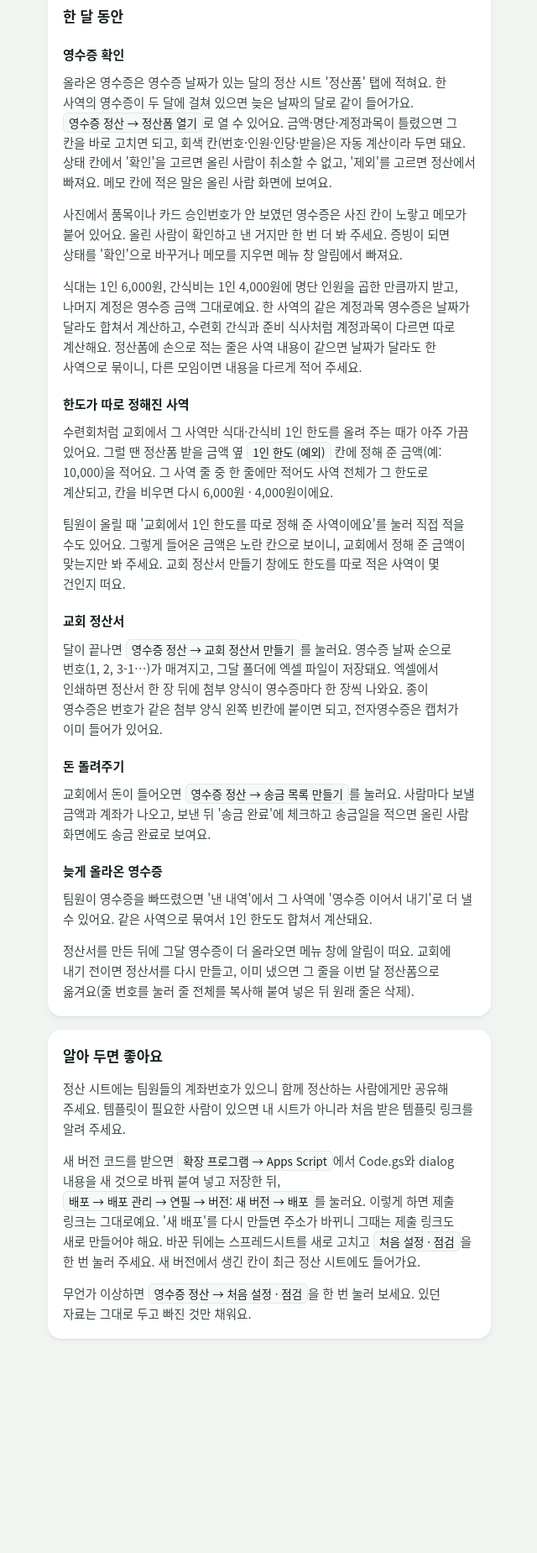
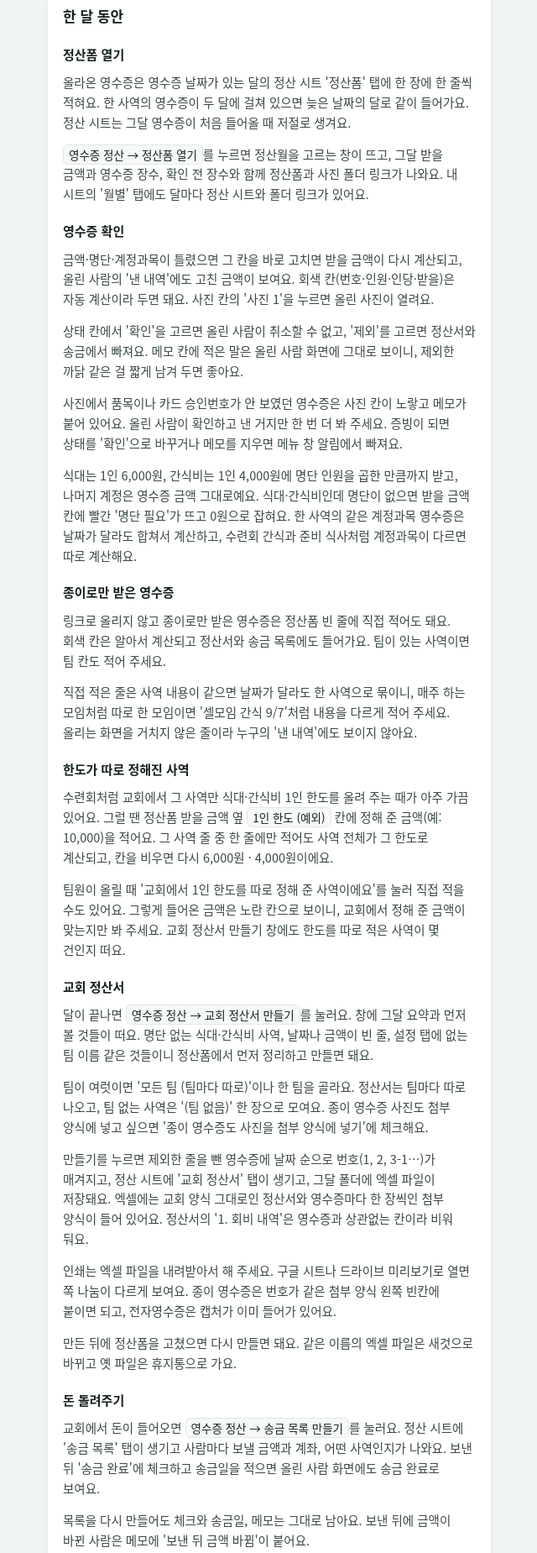
Before and after one commit to yosnurture1-coder/yos, a plain HTML site: page settle/guide.html in a window 1280 px wide. Shown: the part 1770-3619 px from the top of the page at 84% size, without its empty margins (319-959 px from the left). Before the commit the page ends 3436 px from the top, so only its background shows below. Drawn offline with Linux system fonts and the light colour scheme; a web font is replaced by a local one.

Commit message:
Add files via upload

```diff
--- a/settle/guide.html
+++ b/settle/guide.html
@@ -91,20 +91,45 @@
 
   <section class="card" aria-labelledby="h-month">
     <h2 id="h-month">한 달 동안</h2>
+    <h3>정산폼 열기</h3>
+    <p class="txt">올라온 영수증은 영수증 날짜가 있는 달의 정산 시트 '정산폼' 탭에 한 장에 한 줄씩 적혀요. 한 사역의 영수증이 두 달에 걸쳐 있으면 늦은 날짜의 달로 같이 들어가요. 정산 시트는 그달 영수증이 처음 들어올 때 저절로 생겨요.</p>
+    <p class="txt"><span class="path">영수증 정산 → 정산폼 열기</span>를 누르면 정산월을 고르는 창이 뜨고, 그달 받을 금액과 영수증 장수, 확인 전 장수와 함께 정산폼과 사진 폴더 링크가 나와요. 내 시트의 '월별' 탭에도 달마다 정산 시트와 폴더 링크가 있어요.</p>
     <h3>영수증 확인</h3>
-    <p class="txt">올라온 영수증은 영수증 날짜가 있는 달의 정산 시트 '정산폼' 탭에 적혀요. 한 사역의 영수증이 두 달에 걸쳐 있으면 늦은 날짜의 달로 같이 들어가요. <span class="path">영수증 정산 → 정산폼 열기</span>로 열 수 있어요. 금액·명단·계정과목이 틀렸으면 그 칸을 바로 고치면 되고, 회색 칸(번호·인원·인당·받을)은 자동 계산이라 두면 돼요. 상태 칸에서 '확인'을 고르면 올린 사람이 취소할 수 없고, '제외'를 고르면 정산에서 빠져요. 메모 칸에 적은 말은 올린 사람 화면에 보여요.</p>
+    <p class="txt">금액·명단·계정과목이 틀렸으면 그 칸을 바로 고치면 받을 금액이 다시 계산되고, 올린 사람의 '낸 내역'에도 고친 금액이 보여요. 회색 칸(번호·인원·인당·받을)은 자동 계산이라 두면 돼요. 사진 칸의 '사진 1'을 누르면 올린 사진이 열려요.</p>
+    <p class="txt">상태 칸에서 '확인'을 고르면 올린 사람이 취소할 수 없고, '제외'를 고르면 정산서와 송금에서 빠져요. 메모 칸에 적은 말은 올린 사람 화면에 그대로 보이니, 제외한 까닭 같은 걸 짧게 남겨 두면 좋아요.</p>
     <p class="txt">사진에서 품목이나 카드 승인번호가 안 보였던 영수증은 사진 칸이 노랗고 메모가 붙어 있어요. 올린 사람이 확인하고 낸 거지만 한 번 더 봐 주세요. 증빙이 되면 상태를 '확인'으로 바꾸거나 메모를 지우면 메뉴 창 알림에서 빠져요.</p>
-    <p class="txt">식대는 1인 6,000원, 간식비는 1인 4,000원에 명단 인원을 곱한 만큼까지 받고, 나머지 계정은 영수증 금액 그대로예요. 한 사역의 같은 계정과목 영수증은 날짜가 달라도 합쳐서 계산하고, 수련회 간식과 준비 식사처럼 계정과목이 다르면 따로 계산해요. 정산폼에 손으로 적는 줄은 사역 내용이 같으면 날짜가 달라도 한 사역으로 묶이니, 다른 모임이면 내용을 다르게 적어 주세요.</p>
+    <p class="txt">식대는 1인 6,000원, 간식비는 1인 4,000원에 명단 인원을 곱한 만큼까지 받고, 나머지 계정은 영수증 금액 그대로예요. 식대·간식비인데 명단이 없으면 받을 금액 칸에 빨간 '명단 필요'가 뜨고 0원으로 잡혀요. 한 사역의 같은 계정과목 영수증은 날짜가 달라도 합쳐서 계산하고, 수련회 간식과 준비 식사처럼 계정과목이 다르면 따로 계산해요.</p>
+    <h3>종이로만 받은 영수증</h3>
+    <p class="txt">링크로 올리지 않고 종이로만 받은 영수증은 정산폼 빈 줄에 직접 적어도 돼요. 회색 칸은 알아서 계산되고 정산서와 송금 목록에도 들어가요. 팀이 있는 사역이면 팀 칸도 적어 주세요.</p>
+    <p class="txt">직접 적은 줄은 사역 내용이 같으면 날짜가 달라도 한 사역으로 묶이니, 매주 하는 모임처럼 따로 한 모임이면 '셀모임 간식 9/7'처럼 내용을 다르게 적어 주세요. 올리는 화면을 거치지 않은 줄이라 누구의 '낸 내역'에도 보이지 않아요.</p>
     <h3>한도가 따로 정해진 사역</h3>
     <p class="txt">수련회처럼 교회에서 그 사역만 식대·간식비 1인 한도를 올려 주는 때가 아주 가끔 있어요. 그럴 땐 정산폼 받을 금액 옆 <span class="path">1인 한도 (예외)</span> 칸에 정해 준 금액(예: 10,000)을 적어요. 그 사역 줄 중 한 줄에만 적어도 사역 전체가 그 한도로 계산되고, 칸을 비우면 다시 6,000원 · 4,000원이에요.</p>
     <p class="txt">팀원이 올릴 때 '교회에서 1인 한도를 따로 정해 준 사역이에요'를 눌러 직접 적을 수도 있어요. 그렇게 들어온 금액은 노란 칸으로 보이니, 교회에서 정해 준 금액이 맞는지만 봐 주세요. 교회 정산서 만들기 창에도 한도를 따로 적은 사역이 몇 건인지 떠요.</p>
     <h3>교회 정산서</h3>
-    <p class="txt">달이 끝나면 <span class="path">영수증 정산 → 교회 정산서 만들기</span>를 눌러요. 영수증 날짜 순으로 번호(1, 2, 3-1…)가 매겨지고, 그달 폴더에 엑셀 파일이 저장돼요. 엑셀에서 인쇄하면 정산서 한 장 뒤에 첨부 양식이 영수증마다 한 장씩 나와요. 종이 영수증은 번호가 같은 첨부 양식 왼쪽 빈칸에 붙이면 되고, 전자영수증은 캡처가 이미 들어가 있어요.</p>
+    <p class="txt">달이 끝나면 <span class="path">영수증 정산 → 교회 정산서 만들기</span>를 눌러요. 창에 그달 요약과 먼저 볼 것들이 떠요. 명단 없는 식대·간식비 사역, 날짜나 금액이 빈 줄, 설정 탭에 없는 팀 이름 같은 것들이니 정산폼에서 먼저 정리하고 만들면 돼요.</p>
+    <p class="txt">팀이 여럿이면 '모든 팀 (팀마다 따로)'이나 한 팀을 골라요. 정산서는 팀마다 따로 나오고, 팀 없는 사역은 '(팀 없음)' 한 장으로 모여요. 종이 영수증 사진도 첨부 양식에 넣고 싶으면 '종이 영수증도 사진을 첨부 양식에 넣기'에 체크해요.</p>
+    <p class="txt">만들기를 누르면 제외한 줄을 뺀 영수증에 날짜 순으로 번호(1, 2, 3-1…)가 매겨지고, 정산 시트에 '교회 정산서' 탭이 생기고, 그달 폴더에 엑셀 파일이 저장돼요. 엑셀에는 교회 양식 그대로인 정산서와 영수증마다 한 장씩인 첨부 양식이 들어 있어요. 정산서의 '1. 회비 내역'은 영수증과 상관없는 칸이라 비워 둬요.</p>
+    <p class="txt">인쇄는 엑셀 파일을 내려받아서 해 주세요. 구글 시트나 드라이브 미리보기로 열면 쪽 나눔이 다르게 보여요. 종이 영수증은 번호가 같은 첨부 양식 왼쪽 빈칸에 붙이면 되고, 전자영수증은 캡처가 이미 들어가 있어요.</p>
+    <p class="txt">만든 뒤에 정산폼을 고쳤으면 다시 만들면 돼요. 같은 이름의 엑셀 파일은 새것으로 바뀌고 옛 파일은 휴지통으로 가요.</p>
     <h3>돈 돌려주기</h3>
-    <p class="txt">교회에서 돈이 들어오면 <span class="path">영수증 정산 → 송금 목록 만들기</span>를 눌러요. 사람마다 보낼 금액과 계좌가 나오고, 보낸 뒤 '송금 완료'에 체크하고 송금일을 적으면 올린 사람 화면에도 송금 완료로 보여요.</p>
+    <p class="txt">교회에서 돈이 들어오면 <span class="path">영수증 정산 → 송금 목록 만들기</span>를 눌러요. 정산 시트에 '송금 목록' 탭이 생기고 사람마다 보낼 금액과 계좌, 어떤 사역인지가 나와요. 보낸 뒤 '송금 완료'에 체크하고 송금일을 적으면 올린 사람 화면에도 송금 완료로 보여요.</p>
+    <p class="txt">목록을 다시 만들어도 체크와 송금일, 메모는 그대로 남아요. 보낸 뒤에 금액이 바뀐 사람은 메모에 '보낸 뒤 금액 바뀜'이 붙어요.</p>
     <h3>늦게 올라온 영수증</h3>
     <p class="txt">팀원이 영수증을 빠뜨렸으면 '낸 내역'에서 그 사역에 '영수증 이어서 내기'로 더 낼 수 있어요. 같은 사역으로 묶여서 1인 한도도 합쳐서 계산돼요.</p>
     <p class="txt">정산서를 만든 뒤에 그달 영수증이 더 올라오면 메뉴 창에 알림이 떠요. 교회에 내기 전이면 정산서를 다시 만들고, 이미 냈으면 그 줄을 이번 달 정산폼으로 옮겨요(줄 번호를 눌러 줄 전체를 복사해 붙여 넣은 뒤 원래 줄은 삭제).</p>
+  </section>
+
+  <section class="card" aria-labelledby="h-faq">
+    <h2 id="h-faq">이럴 땐</h2>
+    <h3>'정산폼에 못 적힌 영수증이 있어요'라고 떠요</h3>
+    <p class="txt">정산폼 머리글(7행) 글자나 '정산폼' 탭 이름이 바뀌면 새 영수증을 적지 못해요. 제출은 내 시트의 '제출 기록' 탭에 남아 있으니, 머리글과 탭 이름을 원래대로 돌린 뒤 창의 '정산폼에 다시 적기'를 누르면 돼요. 칸 순서는 바꿔도 괜찮아요.</p>
+    <h3>정산폼 줄을 실수로 지웠어요</h3>
+    <p class="txt">그 정산 시트의 <span class="path">파일 → 버전 기록</span>에서 되살릴 수 있어요. '제출 기록' 탭은 들어온 그대로 남겨 두는 기록이라 고칠 필요가 없고, 정산은 늘 정산폼 값으로 해요.</p>
+    <h3>사진과 엑셀 파일은 어디 있나요</h3>
+    <p class="txt">내 드라이브 '영수증 정산' 폴더 안에 달별 폴더(2026-09 같은)가 있고, 그달 사진과 정산 시트, 엑셀 파일이 모두 거기 모여요. 사진 파일 이름은 <span class="path">영수증날짜_이름_내용</span>이에요.</p>
+    <p class="txt">올리다 만 사진은 사흘 뒤 휴지통으로 가고, 25일쯤부터는 다음 달 정산 시트를 미리 만들어 둬요. 둘 다 매일 새벽 저절로 해요.</p>
+    <h3>팀원이 제출 화면이 안 열린대요</h3>
+    <p class="txt">웹 앱을 배포할 때 액세스를 '모든 사용자'로 했는지 봐 주세요. '새 배포'를 다시 만들었다면 주소가 바뀐 거라, <span class="path">영수증 정산 → 제출 링크 만들기</span>로 링크를 다시 만들어 올려야 해요.</p>
   </section>
 
   <section class="card" aria-labelledby="h-tips">
```
